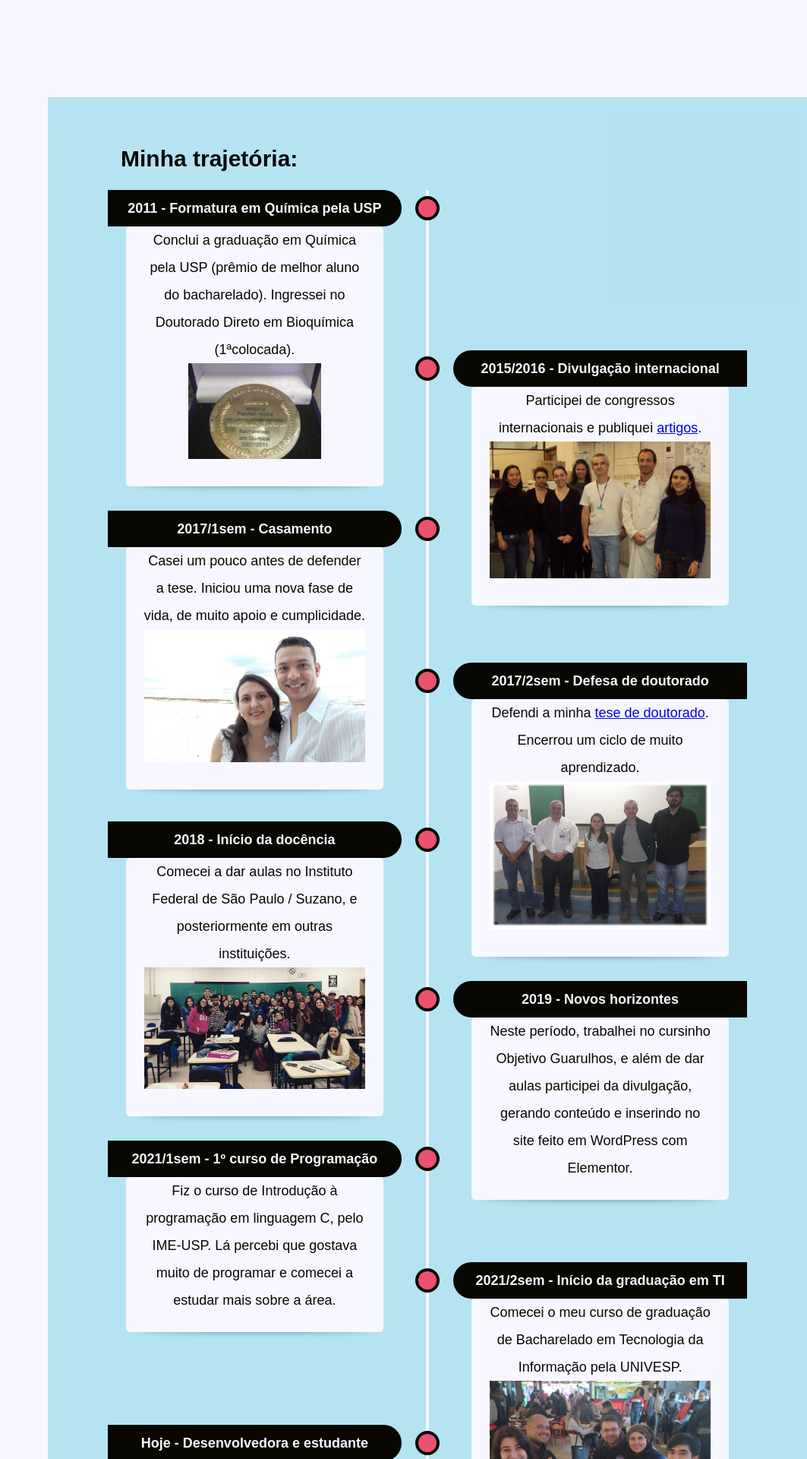
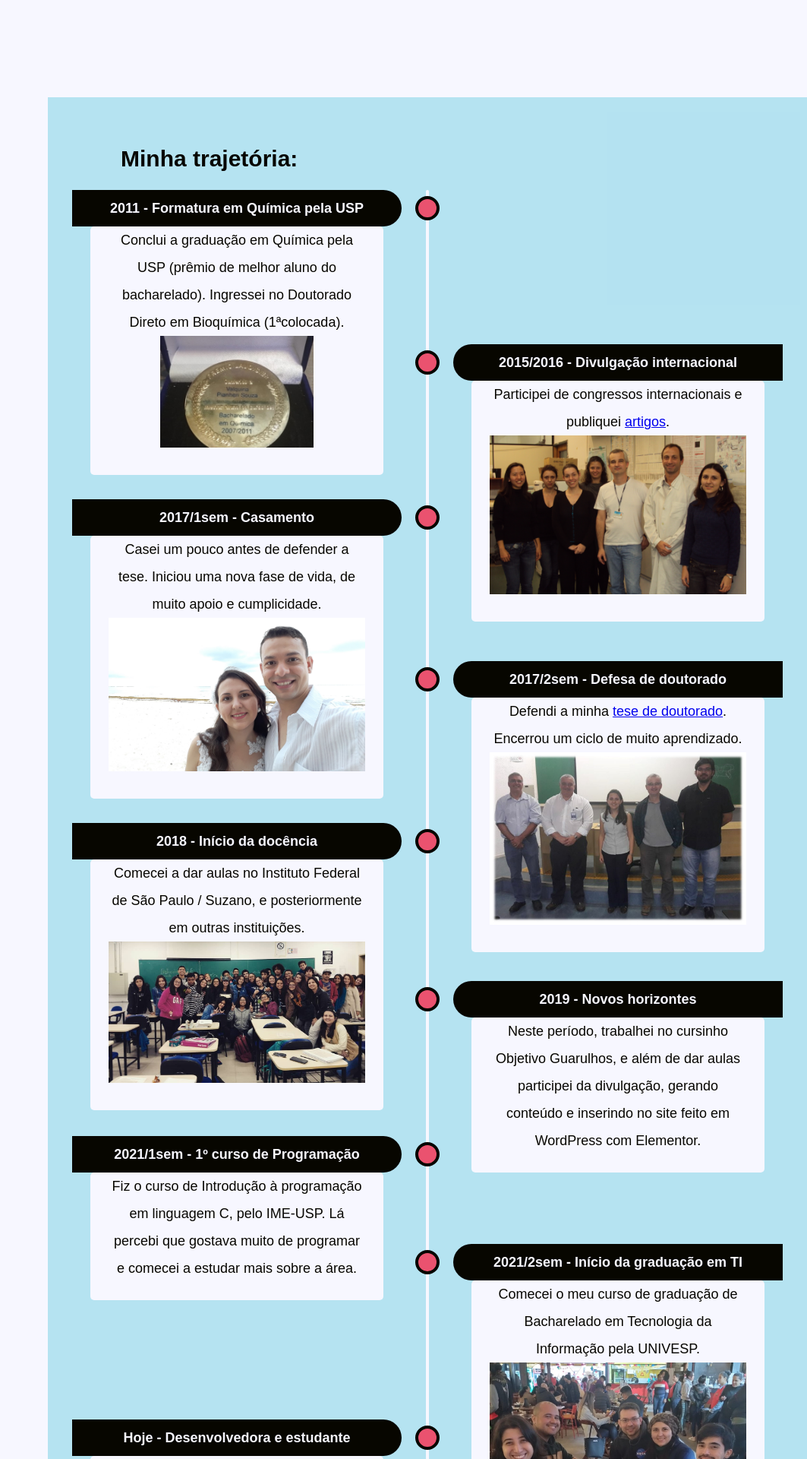
Before and after one commit to Valqps/Portfolio, a Flask app: page / in a window 1280 px wide; the page is wider, and only the part inside the window is pictured. Shown: the part 1632-3552 px from the top of that part at 76% size, without its empty margins (217-1280 px from the left). Run offline with Flask 3, Linux system fonts and the light colour scheme; some libraries are stand-ins or nearby versions; some web fonts are replaced.

Commit message:
Refatorando o css da timeline

```diff
--- a/static/styles/timeline.css
+++ b/static/styles/timeline.css
@@ -25,8 +25,8 @@
   grid-auto-columns: max-content;
   column-gap: var(--col-gap);
   list-style: none;
-  width: min(60rem, 90%);
-  margin-inline: auto;
+  /* width: min(60rem, 90%); */
+  /* margin-inline: auto; */
 }
 
 /* line */
@@ -109,10 +109,10 @@
 #trajetoria ul li .descr::before {
   content: "";
   position: absolute;
-  width: 90%;
+  /* width: 90%; */
   height: 0.5rem;
   background: rgba(0, 0, 0, 0.5);
-  left: 50%;
+  /* left: 50%; */
   border-radius: 50%;
   filter: blur(4px);
   transform: translate(-50%, 50%);
```
